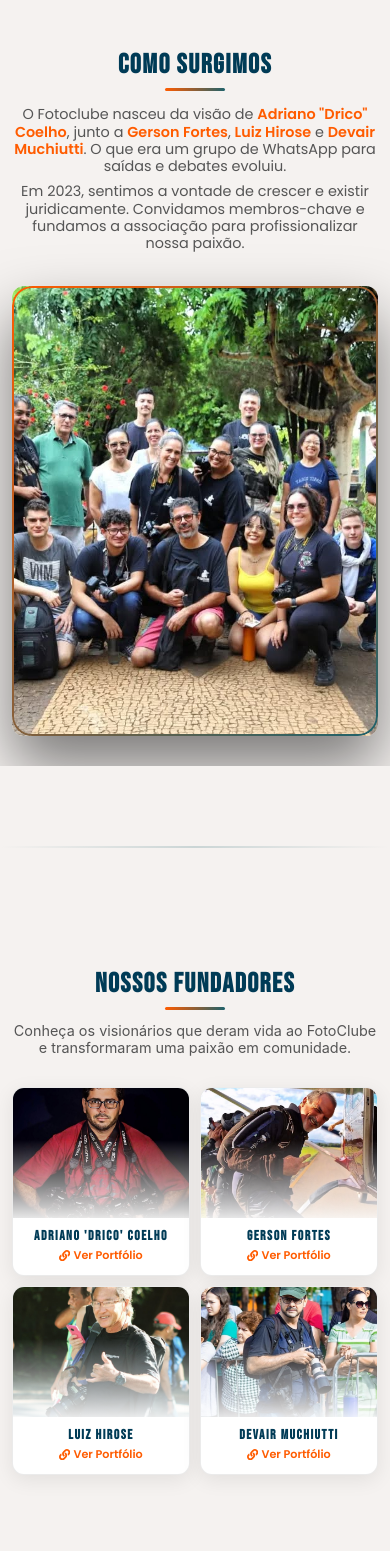
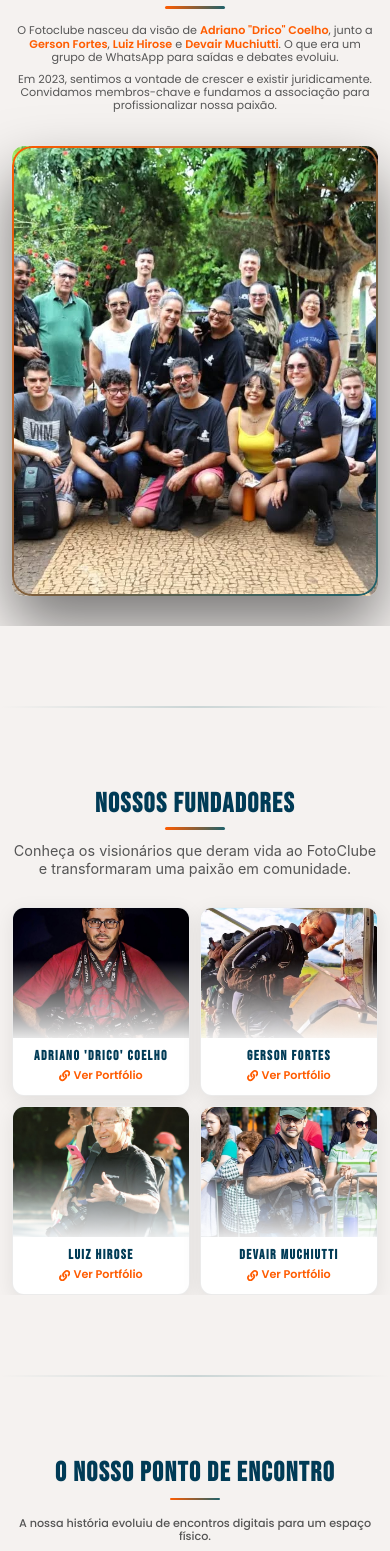
Before and after one commit to marciijunior/FotoClube, a React (Vite) app: page /sobre in a window 390 px wide. Shown: the part 317-1868 px from the top of the page. Built offline with nearby package versions, Linux system fonts and the light colour scheme; no server answers.

Commit message:
flksjflsj

```diff
--- a/src/pages/Eventos/Calendario.css
+++ b/src/pages/Eventos/Calendario.css
@@ -294,6 +294,10 @@
 }
 
 @media (max-width: 600px) {
+  .page-eventos-container{
+    padding-top: 40px;
+  }
+
   .calendar-main-panel {
     padding: 15px;
     border-radius: 12px;
@@ -334,7 +338,7 @@
   }
 
   .section-label.centered {
-    padding-top: 48px !important;
+    padding-top: 0px !important;
     display: flex;
     justify-content: center;
     align-items: center;
--- a/src/pages/FotoDoMes/SecaoArquivo.css
+++ b/src/pages/FotoDoMes/SecaoArquivo.css
@@ -288,10 +288,11 @@
     grid-template-columns: 1fr;
   }
   .potm-archive-menu-section {
-    padding: 28px 14px 48px 14px;
+    padding: 0px 16px 0px 16px;
   }
   .archive-menu-container {
     gap: 16px;
+    padding: 0;
   }
   .archive-menu-list {
     gap: 10px;
--- a/src/pages/FotoDoMes/SecaoFilmstrip.css
+++ b/src/pages/FotoDoMes/SecaoFilmstrip.css
@@ -95,7 +95,7 @@
 
 @media (max-width: 640px) {
   .potm-filmstrip-section {
-    padding-bottom: 56px;
+    padding-bottom: 0px;
   }
   .filmstrip-track {
     gap: 12px;
--- a/src/pages/Inicio/ProximosEventos.css
+++ b/src/pages/Inicio/ProximosEventos.css
@@ -25,6 +25,7 @@
   padding-inline: var(--container-gutter);
   max-width: 1200px;
   width: 100%;
+  padding: 0;
 }
 
 .polaroid-container {
@@ -846,7 +847,7 @@
    =============================================== */
 @media (max-width: 1024px) {
   .upcoming-events-section {
-    padding: 60px 5%;
+    padding: 40px 24px;
   }
 
   .section-title {
--- a/src/pages/Inicio/SecaoSobre.css
+++ b/src/pages/Inicio/SecaoSobre.css
@@ -227,7 +227,7 @@
   }
 
   .magazine-title {
-    font-size: 2rem !important;
+    font-size: 1.8rem !important;
   }
 
   .magazine-text {
--- a/src/pages/Sobre/SecaoHistoria.css
+++ b/src/pages/Sobre/SecaoHistoria.css
@@ -54,7 +54,7 @@
   font-family: var(--font-body);
   font-size: 1.1rem;
   line-height: 1.9;
-  color: #333;
+  color: #555;
   margin-bottom: 20px;
 }
 
@@ -244,7 +244,13 @@
 
 @media (max-width: 480px) {
   .history-section-hq {
-    padding: 40px 12px;
+    padding: 0px 16px;
+    text-align: center;
+  }
+
+  .history-page-main-title::after {
+    left: 50%;
+    transform: translateX(-50%);
   }
 
   .hq-container {
@@ -268,7 +274,7 @@
   }
 
   .hq-text-content p {
-    font-size: 0.9rem !important;
+    font-size: 0.7rem !important;
     line-height: 1.7;
     margin-bottom: 12px;
   }
--- a/src/pages/Sobre/SecaoIntro.css
+++ b/src/pages/Sobre/SecaoIntro.css
@@ -170,7 +170,8 @@
 
   .intro-column h2 {
     font-size: 2.2rem !important;
-    margin: 15px 0 20px 0;
+    margin: 0;
+    padding-bottom: 5px;
   }
 
   .intro-column p {
@@ -203,12 +204,12 @@
   }
 
   .intro-column h2 {
-    font-size: 1.7rem !important;
-    margin: 12px 0 15px 0;
+    font-size: 1.5rem !important;
+    margin: 0px 0 15px 0;
   }
 
   .intro-column p {
-    font-size: 0.9rem !important;
+    font-size: 0.7rem !important;
     line-height: 1.7;
     margin-bottom: 8px;
   }
--- a/src/pages/Sobre/SecaoMembros.css
+++ b/src/pages/Sobre/SecaoMembros.css
@@ -197,7 +197,7 @@
 
 @media (max-width: 600px) {
   .members-section {
-    padding: 40px 12px;
+    padding: 0px 12px;
   }
 
   .members-header {
```
